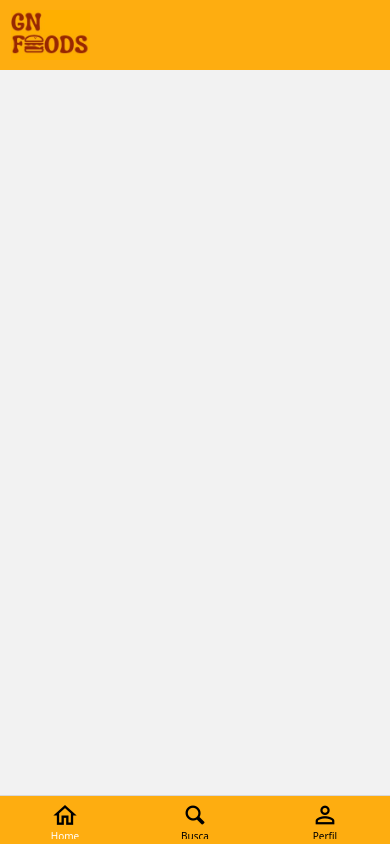
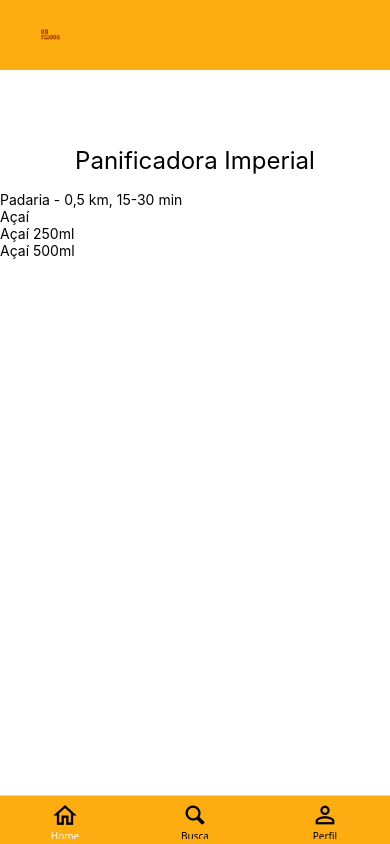
Before and after one commit to nataliabelarmino/gn-foods-mobile, a React Native app: screen /Telaprinc in a window 390 px wide. Both pictures are taken after a click on the element 195 px from the left and 295 px from the top of the page. Built offline with nearby package versions, Linux system fonts and the light colour scheme.

Commit message:
atualização

```diff
--- a/src/Tela/TelaLoja/index.js
+++ b/src/Tela/TelaLoja/index.js
@@ -1,6 +1,51 @@
-import {Text} from 'react-native';
+import { View, Text, StyleSheet, ScrollView} from 'react-native';
+import React, { useState } from 'react';
 
-export default () => {
 
-    <Text>Teste</Text>
-}
+const Acessarloja = ({ route }) => {
+   const [save, setSave] = useState(false);
+   const loja = route.params;
+
+    function Produto({produto}) {
+        return (
+            <View>
+                <Text>{produto.nome}</Text>
+            </View>
+        );
+    }
+
+    function Categoria({categoria}) {
+        return (
+            <View >
+                <Text>{categoria.nome}</Text>
+                { categoria.produtos.map( (produto, index) => <Produto produto={produto} key={index} /> ) }
+            </View>
+        );
+    }
+
+    return (
+        <ScrollView style={styles.container}>
+            <Text style={styles.titulo}>{loja.nome}</Text>
+            <Text>{loja.dadoQualquer}</Text>
+
+            { loja.categorias.map( (categoria, index) => <Categoria categoria={categoria} key={index} /> )}
+
+        </ScrollView>
+    );
+};
+
+const styles = StyleSheet.create({
+    container: {
+        flex: 1,
+        backgroundColor: '#fff',
+    },
+
+    titulo: {
+        padding: 16,
+        fontSize: 24,
+        textAlign: 'center',
+        marginTop: 60,
+    }
+})
+
+export default Acessarloja;
--- a/src/Tela/TelaPrincipal/index.js
+++ b/src/Tela/TelaPrincipal/index.js
@@ -29,7 +29,7 @@ const Acessarconta = () => {
             {/* Lista de lojas */}
             {filteredLojas.map((loja, index) => (
                 <TouchableOpacity
-                    onPress={ () => navigation.navigate('Loja') }
+                    onPress={ () => navigation.navigate('Loja', loja) }
                 >
                     <View style={styles.loja} key={index}>
                         <Text style={styles.nomeEstab}>{loja.nome}</Text>
@@ -39,8 +39,7 @@ const Acessarconta = () => {
                 </TouchableOpacity>
             ))}
         </ScrollView>
-    );
-};
+    );};
 
 const styles = StyleSheet.create({
     container: {
--- a/src/componentes/Cabecalho.js
+++ b/src/componentes/Cabecalho.js
@@ -1,6 +1,6 @@
 import React from 'react';
 import { View, Text, StyleSheet, Image } from 'react-native';
-import Logo from '../img/logogn.jpg'; // Verifique o caminho da sua imagem!
+import Logo from '../img/logogn.png'; // Verifique o caminho da sua imagem!
 
 export default function HomeScreen() {
   return (
--- a/src/dados/lojas.js
+++ b/src/dados/lojas.js
@@ -1,7 +1,55 @@
 export default [
-    { nome: "Panificadora Imperial", avaliacao: '4.0', dadoQualquer: "Padaria - 0,5 km, 15-30 min" },
-    { nome: "Supermercado Casa Alves", avaliacao: '4.0', dadoQualquer: "Supermercado - 0,8km - 35-45min" },
-    { nome: "VL Açaiteria", avaliacao: '2.0', dadoQualquer: "Sorvete - 1,0km - 15-20min" },
+    {
+        nome: "Panificadora Imperial",
+        avaliacao: "4.0",
+        dadoQualquer: "Padaria - 0,5 km, 15-30 min",
+        categorias: [
+            {
+                nome: "Açaí",
+                produtos: [
+                    {
+                        nome: "Açaí 250ml",
+                        descricao: "Açaí tradicional, granola, leite condensado, amendoim, banana, paçoca",
+                        preco: 12.00
+                    },
+                    {
+                        nome: "Açaí 500ml",
+                        descricao: "Açaí tradicional, granola, leite condensado, amendoim, banana, paçoca",
+                        preco: 20.00
+                    },
+                ]
+
+            } ,
+
+        ]
+    },
+    { nome: "Vl Açaíteria",
+      avaliacao: '5.0',
+      dadoQualquer: "Sorvetes e açaís - 0,8km - 35-45min",
+      categorias: [
+        {
+      nome: "Hamburguês Artesanais",
+      produtos: [
+          {
+              nome: "X ",
+              descricao: "Açaí tradicional, granola, leite condensado, amendoim, banana, paçoca",
+              preco: 12.00
+          },
+          {
+              nome: "Açaí 500ml",
+              descricao: "Açaí tradicional, granola, leite condensado, amendoim, banana, paçoca",
+              preco: 20.00
+          },
+      ]
+  }
+]
+},
+
+
+
+
+
+
     { nome: "Dimas Pizza", avaliacao: '5.0', dadoQualquer: "Pizzas - 1,0km - 35-50min" },
     { nome: "Pizzaria Imperial", avaliacao: '3.0', dadoQualquer: "dado qualquer 2" },
 ]
```
Also changed, not shown: src/img/logogn.jpg (deleted), src/img/logogn.png (added).
